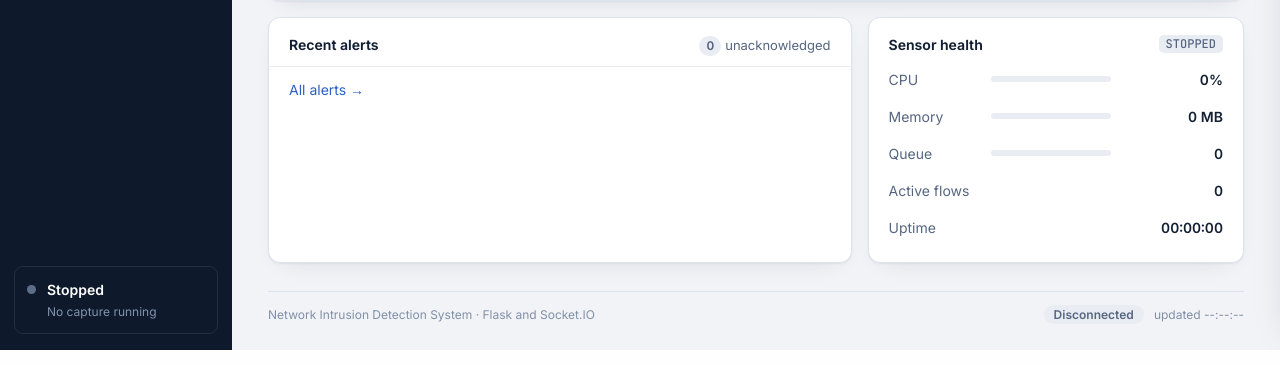
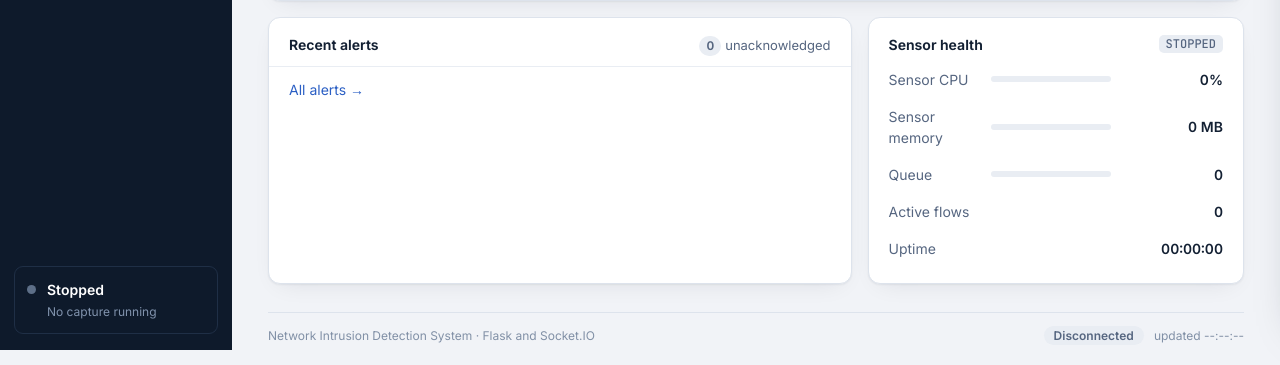
Before and after one commit to KarimSec811/ids-dashboard, a Flask app: page / in a window 1280 px wide. Shown: the part 450-815 px from the top of the page. Run offline with Flask 3, Linux system fonts and the light colour scheme; data that the repository does not hold is empty.

Commit message:
Label sensor resource metrics accurately

```diff
--- a/templates/index.html
+++ b/templates/index.html
@@ -36,8 +36,8 @@
         <section class="card" aria-label="Sensor health">
             <div class="card-head"><h2>Sensor health</h2><span id="captureStatus" class="tag">STOPPED</span></div>
             <div class="rows">
-                <div class="row"><span>CPU</span><span class="meter"><i id="cpuBar" style="width:0%"></i></span><b id="cpuUsage">0%</b></div>
-                <div class="row"><span>Memory</span><span class="meter"><i id="memoryBar" style="width:0%"></i></span><b id="memoryUsage">0 MB</b></div>
+                <div class="row"><span title="Sensor process and child processes, normalized to total logical CPU capacity">Sensor CPU</span><span class="meter"><i id="cpuBar" style="width:0%"></i></span><b id="cpuUsage">0%</b></div>
+                <div class="row"><span title="Combined resident memory (RSS) of the sensor process and its child processes">Sensor memory</span><span class="meter"><i id="memoryBar" style="width:0%"></i></span><b id="memoryUsage">0 MB</b></div>
                 <div class="row"><span>Queue</span><span class="meter"><i id="queueBar" style="width:0%"></i></span><b id="queueValue">0</b></div>
                 <div class="row"><span>Active flows</span><span></span><b id="activeFlows">0</b></div>
                 <div class="row"><span>Uptime</span><span></span><b id="uptime">00:00:00</b></div>
```
